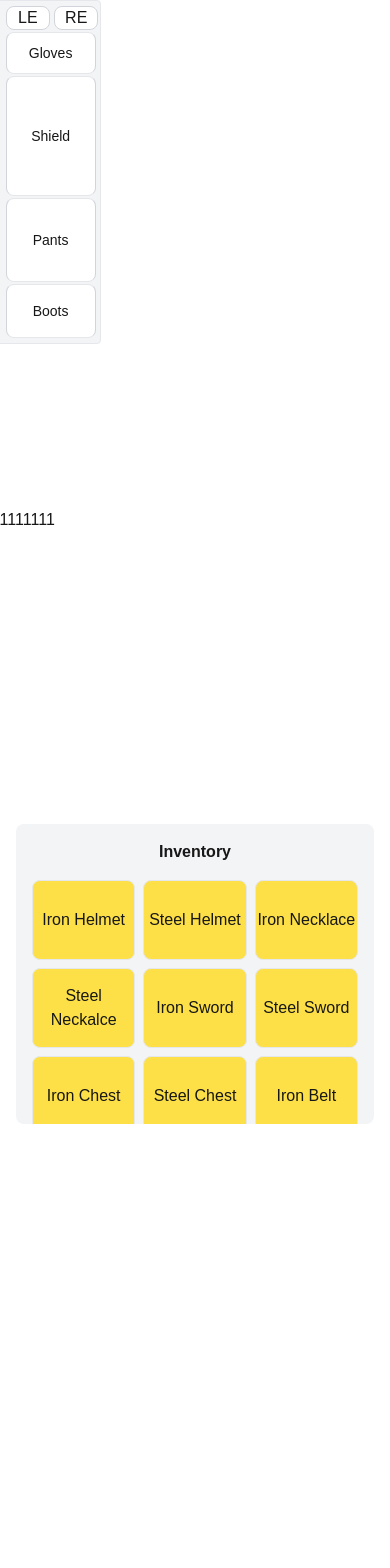
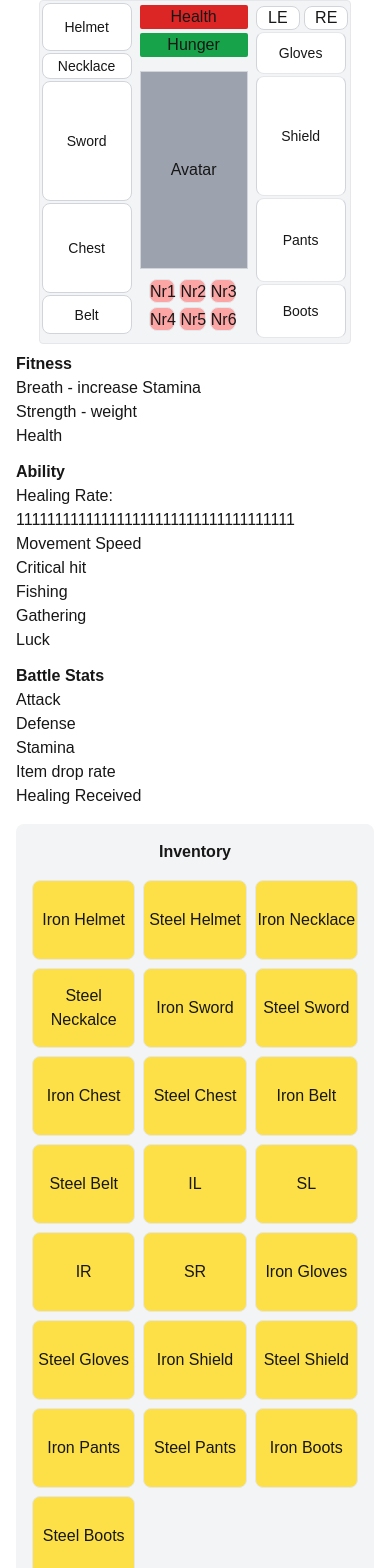
Before and after one commit to Tommysons/mafia-world, a Next.js app: page /profile in a window 390 px wide. Shown: the part 72-1640 px from the top of the page. Before the commit the page ends 1212 px from the top, so only its background shows below. Built offline with nearby package versions, Linux system fonts and the light colour scheme.

Commit message:
separated into more files

```diff
--- a/app/profile/page.tsx
+++ b/app/profile/page.tsx
@@ -1,39 +1,15 @@
 "use client";
 import React, { useState } from "react";
 import Link from "next/link";
-import { Item } from "@/types/item";
-import initialItems from "@/data/initialItems";
-import initialProfile from "@/constats/initialProfile";
 import LeftColumn from "@/components/LeftColumn";
 import AvatarColumn from "@/components/Avatar";
 import RightColumn from "@/components/RightColumn";
-import Test from "../test/page";
+import { useInventoryProfile } from "@/hooks/useInventoryProfile";
+import Inventory from "@/components/Inventory";
+import Stats from "@/components/Stats";
 
 const Profile = () => {
-    const [inventory, setInventory] = useState<Item[]>(initialItems);
-    const [profile, setProfile] = useState<{ [key: string]: Item | null }>(initialProfile);
-
-    // Inventory
-    const handleInventoryClick = (uniqueId: string) => {
-        const item = inventory.find(i => i.uniqueId === uniqueId);
-        if (!item) return;
-
-        const slotKey = item.id;
-        const existingItem = profile[slotKey];
-        if (existingItem) setInventory(prev => [...prev, existingItem]);
-
-        setProfile(prev => ({ ...prev, [slotKey]: item }));
-        setInventory(prev => prev.filter(i => i.uniqueId !== uniqueId));
-    };
-
-    // Profile
-    const handleProfileClick = (slotKey: string) => {
-        const item = profile[slotKey];
-        if (!item) return;
-
-        setInventory(prev => (prev.some(i => i.uniqueId === item.uniqueId) ? prev : [...prev, item]));
-        setProfile(prev => ({ ...prev, [slotKey]: null }));
-    };
+    const { inventory, profile, handleInventoryClick, handleProfileClick } = useInventoryProfile();
 
     return (
         <section className="flex flex-col items-center p-4 md:p-8">
@@ -46,52 +22,20 @@ const Profile = () => {
             </div>
 
             {/* Responsive Container for Profile and Inventory */}
-            <div className="flex flex-col lg:flex-row lg:space-x-8 items-center justify-between">
+            <div className="flex flex-col lg:flex-row lg:space-x-8 md:grid-cols-2 sm:grid-cols-1 items-center justify-between">
 
                 {/* Profile Section */}
-                <div className="inline-flex bg-gray-100 p-[2px] rounded border gap-2 -translate-x-[250px]">
+                <div className="inline-flex bg-gray-100 p-[2px] rounded border gap-2 lg:-translate-x-[250px]">
                     <LeftColumn profile={profile} handleProfileClick={handleProfileClick}/>
                     <AvatarColumn />
                     <RightColumn profile={profile} handleProfileClick={handleProfileClick} />
                 </div>
-
                 {/*Stats*/}
-                <div className="-translate-x-[240px]">
-                    <h2 className="font-bold mt-2">Fitness</h2>
-                    <p>Breath - increase Stamina</p>
-                    <p>Strength - weight</p>
-                    <p>Health</p>
-                    <h2 className="font-bold mt-3">Ability</h2>
-                    <p>Healing Rate: 111111111111111111111111111111111111</p>
-                    <p>Movement Speed</p>
-                    <p>Critical hit</p>
-                    <p>Fishing</p>
-                    <p>Gathering</p>
-                    <p>Luck</p>
-                    <h2 className="font-bold mt-3">Battle Stats</h2>
-                    <p>Attack</p>
-                    <p>Defense</p>
-                    <p>Stamina</p>
-                    <p>Item drop rate</p>
-                    <p>Healing Received</p>
-
+                <div className="lg:-translate-x-[250px]">
+                    <Stats/>
                 </div>
                 {/* Inventory Section */}
-                <div className="bg-gray-100 p-4 rounded-lg overflow-y-scroll max-h-[300px] md:max-h-[456px]
-                                mt-4 lg:mt-0 lg:ml-8">
-                    <div className="flex justify-center items-center font-bold mb-4">Inventory</div>
-                    <div className="grid grid-cols-3 gap-2 md:gap-3 cursor-pointer">
-                        {inventory.map(item => (
-                            <div
-                                className="flex items-center justify-center border rounded-lg w-full h-[80px] md:w-[100px] md:h-[100px] bg-yellow-300 text-center"
-                                key={item.uniqueId}
-                                onDoubleClick={() => handleInventoryClick(item.uniqueId)}
-                            >
-                                {item.name}
-                            </div>
-                        ))}
-                    </div>
-                </div>
+                <Inventory inventory={inventory} handleInventoryClick={handleInventoryClick}/>
             </div>
         </section>
     );
--- a/components/Inventory.tsx
+++ b/components/Inventory.tsx
@@ -1 +1,32 @@
-import React from "react";
+"use client"
+
+import React from "react"
+import { Item } from "@/types/item"
+
+interface InventoryProps{
+    inventory: Item[]
+    handleInventoryClick:   (uniqueId: string) => void
+}
+
+const Inventory: React.FC<InventoryProps> = ({inventory, handleInventoryClick}) => {
+    return (
+        <div className="bg-gray-100 p-4 rounded-lg overflow-y-scroll max-h-[300p]
+        md:max-h-[456px] mt-4 lg:mt-0 lg:ml-8">
+            <div className="flex justify-center items-center font-bold mb-4">Inventory</div>
+            <div className="grid grid-cols-3 gap-2 md:gap-3 cursor-pointer">
+                {inventory.map(item => (
+                    <div
+                        className="flex items-center justify-center border rounded-lg w-full
+                        h-[80px] md:w-[100px] md:h-[100px] bg-yellow-300 text-center"
+                        key={item.uniqueId}
+                        onDoubleClick={() => handleInventoryClick(item.uniqueId)}
+                    >
+                        {item.name}
+                    </div>
+                ))}
+            </div>
+        </div>
+    )
+}
+
+export default Inventory
--- /dev/null
+++ b/components/Stats.tsx
@@ -0,0 +1,27 @@
+import React from 'react'
+
+const Stats = () => {
+    return (
+        <div className="">
+            <h2 className="font-bold mt-2">Fitness</h2>
+            <p>Breath - increase Stamina</p>
+            <p>Strength - weight</p>
+            <p>Health</p>
+            <h2 className="font-bold mt-3">Ability</h2>
+            <p>Healing Rate: 111111111111111111111111111111111111</p>
+            <p>Movement Speed</p>
+            <p>Critical hit</p>
+            <p>Fishing</p>
+            <p>Gathering</p>
+            <p>Luck</p>
+            <h2 className="font-bold mt-3">Battle Stats</h2>
+            <p>Attack</p>
+            <p>Defense</p>
+            <p>Stamina</p>
+            <p>Item drop rate</p>
+            <p>Healing Received</p>
+        </div>
+    )
+}
+
+export default Stats
--- /dev/null
+++ b/hooks/useInventoryProfile.tsx
@@ -0,0 +1,36 @@
+import { useState } from "react";
+import { Item } from "@/types/item";
+import initialItems from "@/data/initialItems";
+import initialProfile from "@/constats/initialProfile";
+
+export const useInventoryProfile = () => {
+  const [inventory, setInventory] = useState<Item[]>(initialItems);
+  const [profile, setProfile] = useState<{ [key: string]: Item | null }>(initialProfile);
+
+  const handleInventoryClick = (uniqueId: string) => {
+    const item = inventory.find((i) => i.uniqueId === uniqueId);
+    if (!item) return;
+
+    const slotKey = item.id;
+    const existingItem = profile[slotKey];
+    if (existingItem) setInventory((prev) => [...prev, existingItem]);
+
+    setProfile((prev) => ({ ...prev, [slotKey]: item }));
+    setInventory((prev) => prev.filter((i) => i.uniqueId !== uniqueId));
+  };
+
+  const handleProfileClick = (slotKey: string) => {
+    const item = profile[slotKey];
+    if (!item) return;
+
+    setInventory((prev) => (prev.some((i) => i.uniqueId === item.uniqueId) ? prev : [...prev, item]));
+    setProfile((prev) => ({ ...prev, [slotKey]: null }));
+  };
+
+  return {
+    inventory,
+    profile,
+    handleInventoryClick,
+    handleProfileClick,
+  };
+};
```
